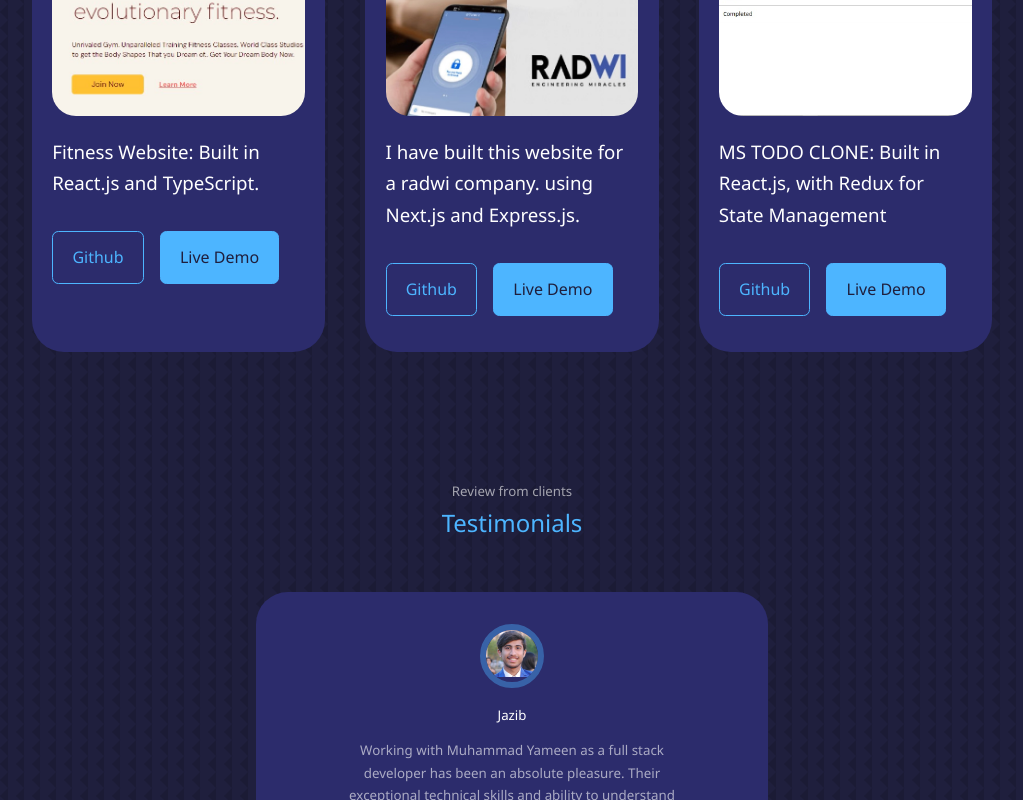
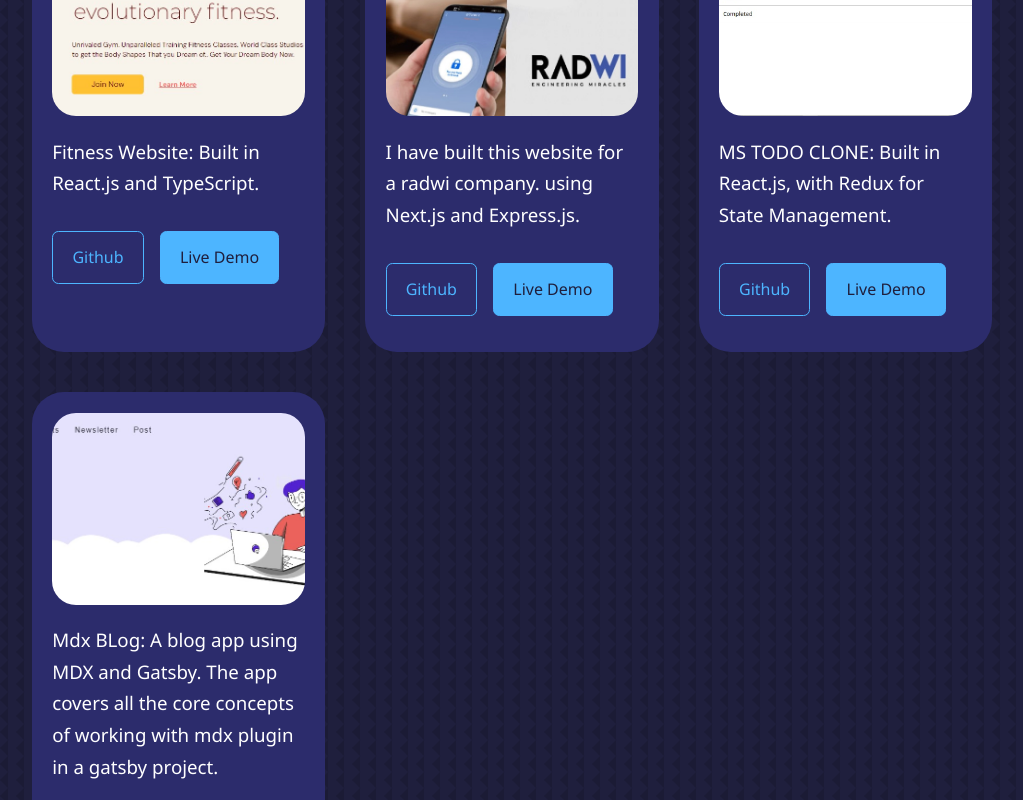
Before and after one commit to myameen123/MyPortfolio, a React (Create React App) app: page / in a window 1280 px wide. Shown: the part 3260-4060 px from the top of the page, without its empty margins (128-1151 px from the left). Built offline with nearby package versions, Linux system fonts and the light colour scheme.

Commit message:
added portfolio

```diff
--- a/src/components/Protfolio/Protfolio.jsx
+++ b/src/components/Protfolio/Protfolio.jsx
@@ -3,7 +3,7 @@ import "./Protfolio.css";
 import IMG1 from "../../assets/project1.jpg";
 import IMG2 from "../../assets/project22.jpg";
 import IMG3 from "../../assets/portfolio33.jpg";
-// import IMG4 from "../../assets/portfolio4.jpg";
+import IMG4 from "../../assets/portfolio44.jpg";
 // import IMG5 from "../../assets/portfolio5.png";
 // import IMG6 from "../../assets/portfolio6.jpg";
 
@@ -26,17 +26,18 @@ const DATA = [
   {
     id: 3,
     image: IMG3,
-    title: "MS TODO CLONE: Built in React.js, with Redux for State Management",
+    title: "MS TODO CLONE: Built in React.js, with Redux for State Management.",
     github: "https://github.com/myameen123/ms-todo-clone",
     demo: "https://ms-todo-clone-yameen.vercel.app/",
   },
-  // {
-  //   id: 4,
-  //   image: IMG4,
-  //   title: "Lorem ipsum dolor sit, amet consectetur adipisicing",
-  //   github: "https://github.com",
-  //   demo: "hhtps://livedemo.com",
-  // },
+  {
+    id: 4,
+    image: IMG4,
+    title:
+      "Mdx BLog: A blog app using MDX and Gatsby. The app covers all the core concepts of working with mdx plugin in a gatsby project.",
+    github: "https://github.com/myameen123/MDX-Blog",
+    demo: "https://mdx-blog-posts-gatsby.netlify.app/",
+  },
   // {
   //   id: 5,
   //   image: IMG5,
```
Also changed, not shown: src/assets/portfolio44.jpg (added).
